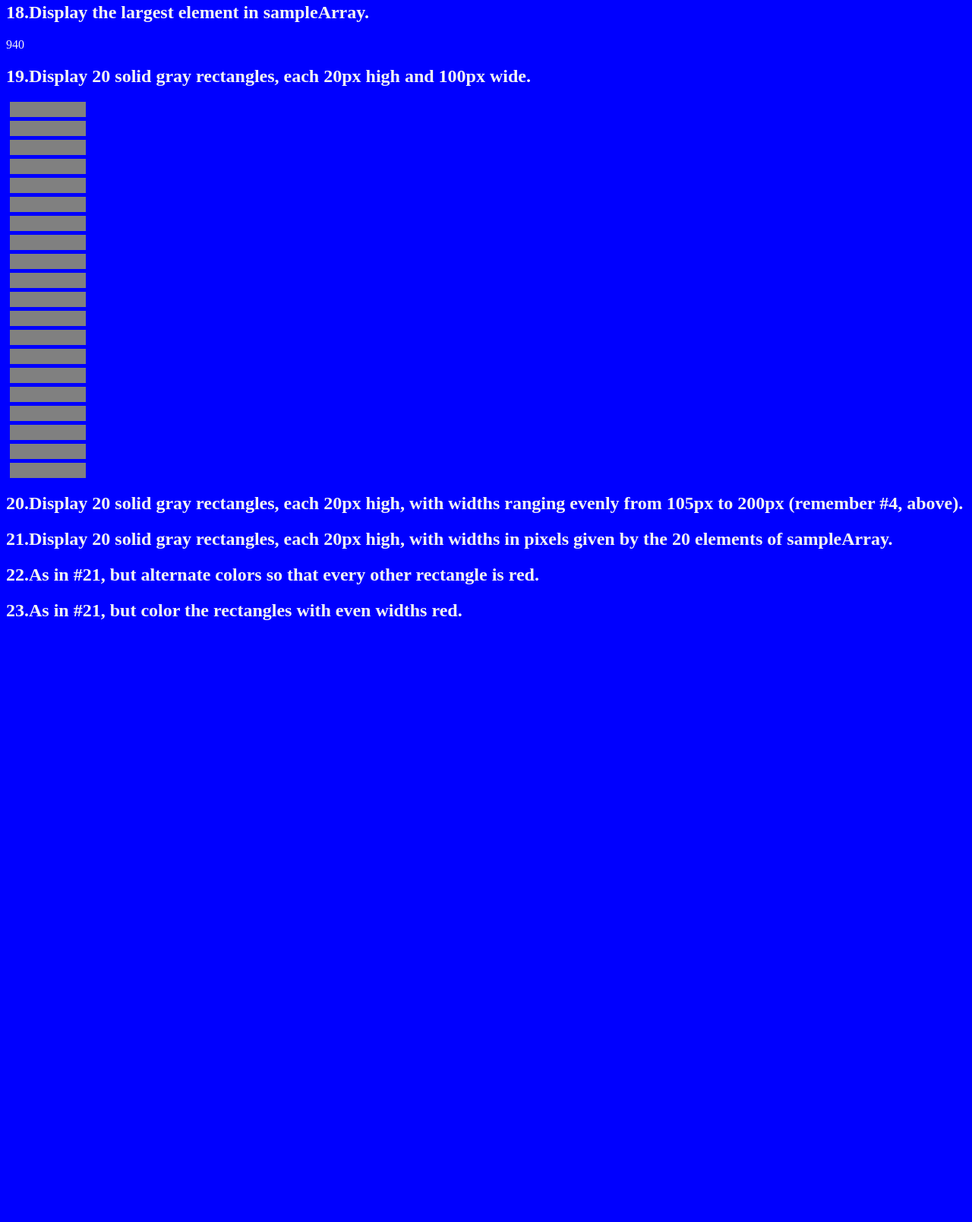
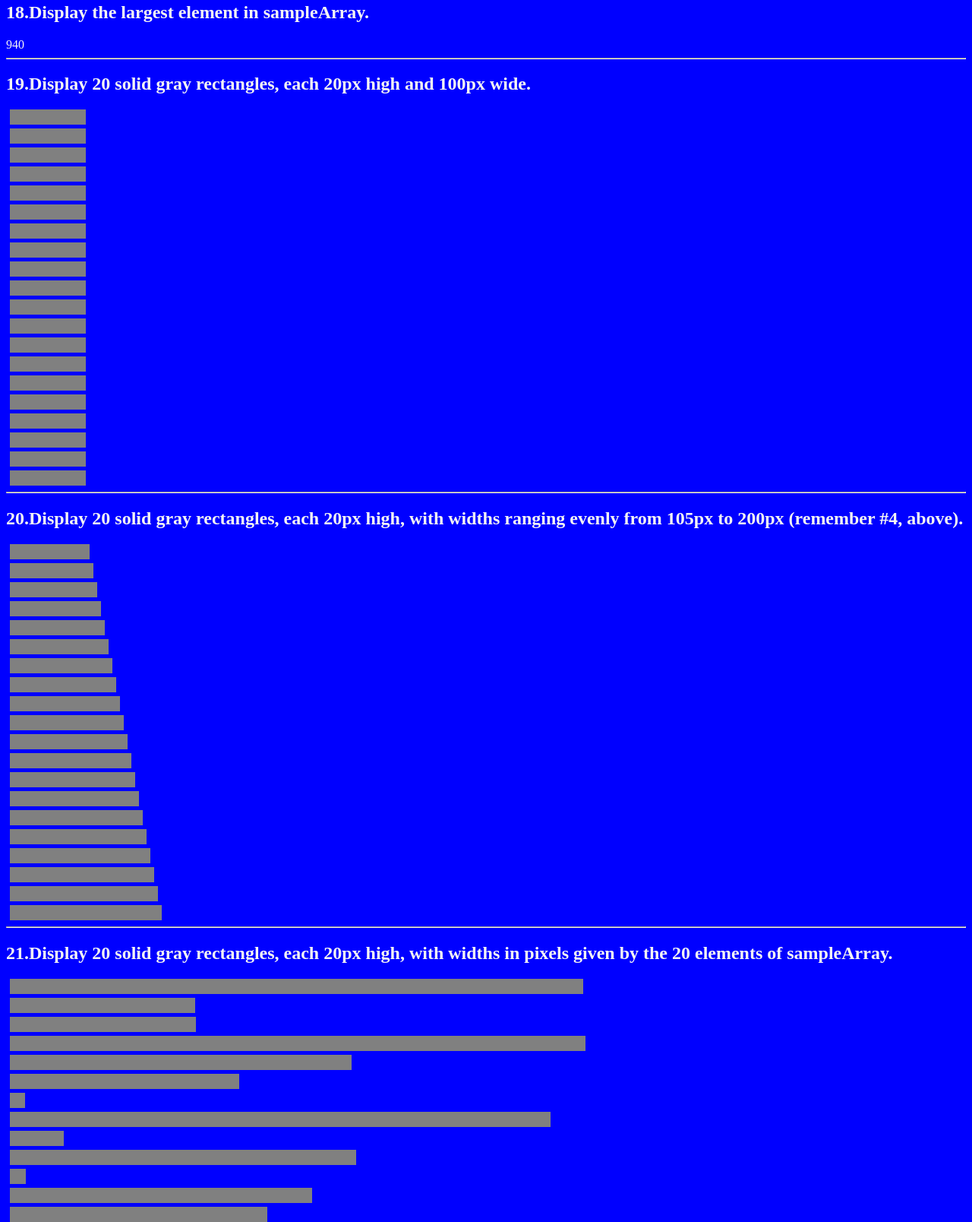
Before and after one commit to ptrthegr8/Assessment-Javascript-Katas-1, a plain HTML site: page index.html in a window 1280 px wide. Shown: the part 1541-3149 px from the top of the page at 76% size. Before the commit the page ends 2378 px from the top, so only its background shows below. Drawn offline with Linux system fonts and the light colour scheme.

Commit message:
good to go

```diff
--- a/index.html
+++ b/index.html
@@ -197,7 +197,7 @@
         </script>
     </div>
     <div id="d17">
-        <h2>  17.Display the smallest element in sampleArray.</h2>
+        <h2> 17.Display the smallest element in sampleArray.</h2>
         <script>
             // const sampleArray = [469, 755, 244, 245, 758, 450, 302, 20, 712, 71, 456, 21, 398, 339, 882, 848, 179, 535, 940,
             //     472
@@ -218,13 +218,13 @@
                 return Math.max.apply(null, arr);
             }
             document.write(myArrayMax(sampleArray));
-
         </script>
     </div>
     <div id="d19">
+        <hr>
         <h2>19.Display 20 solid gray rectangles, each 20px high and 100px wide.</h2>
         <script>
-                for (i=1; i < 21; i++){
+            for (i = 1; i < 21; i++) {
                 var newElement = document.createElement("div");
                 newElement.className = "box";
                 newElement.style.width = 100 + "px";
@@ -237,13 +237,17 @@
         </script>
     </div>
     <div id="d20">
-        <h2>20.Display 20 solid gray rectangles, each 20px high, with widths ranging evenly from 105px to 200px (remember #4, above).</h2>
+        <hr>
+        <h2>20.Display 20 solid gray rectangles, each 20px high, with widths ranging evenly from 105px to 200px (remember #4,
+            above).
+        </h2>
         <script>
-            for (i=1; i <= 20; i++){
+            var boxWidth = 100;
+            for (i = 1; i <= 20; i++) {
                 var newElement = document.createElement("div");
                 newElement.className = "box";
-            newElement.style.width =
-            newElement.style.height =  + "px";
+                newElement.style.width = (boxWidth += 5) + "px";
+                newElement.style.height = 20 + "px";
                 newElement.style.backgroundColor = "gray";
                 var destination = document.getElementById("d20");
                 destination.appendChild(newElement)
@@ -251,16 +255,68 @@
         </script>
     </div>
     <div id="d21">
+        <hr>
         <h2>21.Display 20 solid gray rectangles, each 20px high, with widths in pixels given by the 20 elements of sampleArray.</h2>
-        <script></script>
+        <script>
+            // const sampleArray = [469, 755, 244, 245, 758, 450, 302, 20, 712, 71, 456, 21, 398, 339, 882, 848, 179, 535, 940,
+            //     472
+            // ]
+            for (i = 1; i <= 20; i++) {
+                var newElement = document.createElement("div");
+                newElement.className = "box";
+                newElement.style.width = (sampleArray[i]) + "px";
+                newElement.style.height = 20 + "px";
+                newElement.style.backgroundColor = "gray";
+                var destination = document.getElementById("d21");
+                destination.appendChild(newElement)
+            }
+        </script>
     </div>
     <div id="d22">
+        <hr>
         <h2>22.As in #21, but alternate colors so that every other rectangle is red.</h2>
-        <script></script>
+        <script>
+        // const sampleArray = [469, 755, 244, 245, 758, 450, 302, 20, 712, 71, 456, 21, 398, 339, 882, 848, 179, 535, 940,
+            //     472
+            // ]
+            for (i = 1; i <= 20; i++) {
+                var newElement = document.createElement("div");
+                newElement.className = "box";
+                newElement.style.width = (sampleArray[i]) + "px";
+                newElement.style.height = 20 + "px";
+                if (i % 2 !== 0){
+                    newElement.style.backgroundColor = "lightgray";
+                } else {
+                    newElement.style.backgroundColor = "red";
+                }
+                var destination = document.getElementById("d22");
+                destination.appendChild(newElement)
+            }
+        </script>
     </div>
     <div id="d23">
+        <hr>
         <h2>23.As in #21, but color the rectangles with even widths red.</h2>
-        <script></script>
+
+        <script>
+        // const sampleArray = [469, 755, 244, 245, 758, 450, 302, 20, 712, 71, 456, 21, 398, 339, 882, 848, 179, 535, 940,
+            //     472
+            // ]
+            for (i = 1; i <= 20; i++) {
+                var newElement = document.createElement("div");
+                newElement.className = "box";
+                newElement.style.width = (sampleArray[i]) + "px";
+                newElement.style.height = 20 + "px";
+                if ((sampleArray[i]) % 2 === 0)  {
+                    newElement.style.backgroundColor = "red";
+                } else {
+                    newElement.style.backgroundColor = "white";
+                }
+                var destination = document.getElementById("d23");
+                destination.appendChild(newElement)
+            }
+
+        </script>
     </div>
     <!-- SCRIPT -->
     <script>
@@ -281,15 +337,6 @@
 
 
         // ADDENDUM - START OF KATAS
-
-
-
-
-
-
-
-
-
     </script>
     <!-- SCRIPT -->
 </body>
```
Lines whose indentation alone changed are shown as unchanged.
